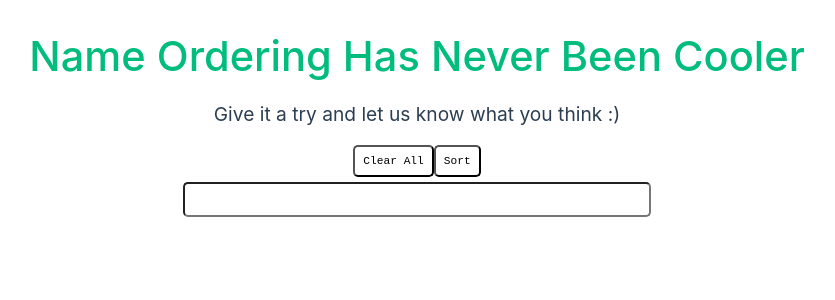
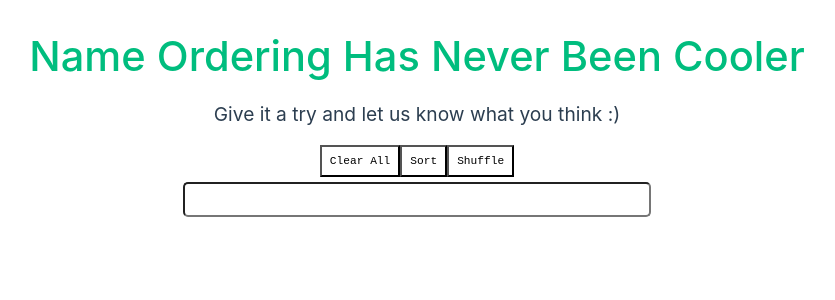
Before and after one commit to Sambuxc/name-ordering, a Vue app: page / in a window 1280 px wide. Shown: the top 300 px of the page, without its empty margins (223-1058 px from the left). Built offline with nearby package versions, Linux system fonts and the light colour scheme.

Commit message:
[Refactor] • created new components • added lodash for shuffling items • started with some css transition but not working as expected when shuffling/sorting

```diff
--- a/package.json
+++ b/package.json
@@ -13,6 +13,7 @@
   },
   "devDependencies": {
     "@vitejs/plugin-vue": "^5.0.4",
+    "lodash-es": "^4.17.21",
     "vite": "^5.1.6"
   }
 }
--- a/src/App.vue
+++ b/src/App.vue
@@ -6,58 +6,13 @@
   </header>
 
   <main>
-    <div class="input-wrapper">
-      <div>
-        <input type="button" value="Clear All" @click="clearList">
-        <input type="button" value="Sort" @click="sortList('alpha')">
-      </div>
-      <input
-          type="text"
-          name="input-name"
-          @keydown="inputChange($event)"
-          v-model:="nameVal"
-      />
-    </div>
-
-    <NameList
-        v-if="nameArr.length > 0"
-        :list="nameArr"
-    />
+    <ListWithControls />
   </main>
 </template>
 
 <script setup>
-import {ref} from "vue";
 import HelloWorld from './components/HelloWorld.vue'
-import NameList from "@/components/NameList.vue";
-
-const nameVal = ref('')
-
-const nameArr = ref([]);
-
-function inputChange(e) {
-  const keyCode = e.code
-  switch (keyCode) {
-    case 'Enter':
-      if (!!nameVal.value) {
-        nameArr.value.push(nameVal.value.toLowerCase())
-        nameVal.value = ''
-      }
-      break;
-  }
-}
-
-function clearList() {
-  nameArr.value = [];
-}
-
-function sortList(type) {
-  switch (type) {
-    case 'alpha':
-      nameArr.value.sort()
-      break;
-  }
-}
+import ListWithControls from "@/components/ListWithControls.vue";
 </script>
 
 <style scoped>
@@ -87,41 +42,5 @@ main {
   width: 100%;
 }
 
-.input-wrapper {
-  margin: 0 auto;
-  width: 100%;
-  display: flex;
-  flex-flow: column;
-  align-items: center;
-  gap: 5px;
-
-  input {
-    border-radius: 5px;
-  }
-
-  input[type=button] {
-    padding: .5rem;
-    width: fit-content;
-    background: rgba(255, 255, 255, 0.7);
-    font-family: monospace;
-    font-size: .7rem;
-
-    &:active {
-      background: rgba(255, 255, 255, 0.8);
-    }
-  }
-
-  input[type=text] {
-    padding: 8px;
-    width: 60%;
-    background: rgba(255, 255, 255, 0.6);
-    font-family: monospace;
-
-    &:focus {
-      outline: none;
-      background: rgba(255, 255, 255, 0.7);
-    }
-  }
-}
 
 </style>
--- /dev/null
+++ b/src/components/ListItems.vue
@@ -0,0 +1,80 @@
+<template>
+  <TransitionGroup tag="ul" name="fade" class="container">
+    <li
+        v-for="(item, index) in props.list"
+        :key="index"
+        class="item"
+    >
+      {{ item }}
+<!--      <button @click="$emit('remove')">x</button>-->
+    </li>
+  </TransitionGroup>
+</template>
+
+<script setup>
+const props = defineProps({
+  list: {type: Array},
+})
+// TODO: read up transition-group -> https://vuejs.org/guide/built-ins/transition-group.html#transitiongroup
+// TODO: on hover li, truncate text and animate X button to remove it
+
+</script>
+
+<style scoped>
+ul.container {
+  margin-top: 1rem;
+  margin-left: auto;
+  margin-right: auto;
+  list-style: none;
+  position: relative;
+  padding: 0;
+}
+
+li {
+  position: relative;
+  margin: 8px 8px 0 0;
+  padding: 8px;
+  width: fit-content;
+  border-radius: 13px;
+  outline: 1px solid var(--vt-c-white-soft);
+  background: hsla(160, 100%, 37%, 1);
+  color: var(--vt-c-black);
+  text-transform: capitalize;
+  font-family: monospace;
+  transition: 1s all ease-in-out;
+}
+
+/*
+* Transitions
+*/
+
+.list-enter-active,
+.list-leave-active {
+  //transition: all 1s ease;
+}
+.list-enter-from,
+.list-leave-to {
+  //opacity: 0;
+  //transform: translateX(30px);
+}
+
+/* 1. declare transition */
+.fade-move,
+.fade-enter-active,
+.fade-leave-active {
+  transition: all 0.5s cubic-bezier(0.55, 0, 0.1, 1);
+}
+
+/* 2. declare enter from and leave to state */
+.fade-enter-from,
+.fade-leave-to {
+  opacity: 0;
+  transform: scaleY(0.01) translate(30px, 0);
+}
+
+/* 3. ensure leaving items are taken out of layout flow so that moving
+      animations can be calculated correctly. */
+.fade-leave-active {
+  position: absolute;
+}
+</style>
--- /dev/null
+++ b/src/components/ListWithControls.vue
@@ -0,0 +1,106 @@
+<template>
+  <div class="controls-wrapper">
+    <div class="">
+      <button @click="clearList">Clear All</button>
+      <button @click="sortList('alpha')">Sort</button>
+      <button @click="sortList('shuffle')" aria-label="Shuffle the deck!"
+              title="Shuffle the deck!">Shuffle
+      </button>
+    </div>
+    <input
+        type="text"
+        name="input-name"
+        @keydown="inputChange($event)"
+        v-model:="inputVal"
+    />
+  </div>
+
+  <ListItems
+      v-if="items.length > 0"
+      :list="items"
+  />
+</template>
+
+<script setup>
+import ListItems from "@/components/ListItems.vue"
+import {shuffle as _shuffle} from 'lodash-es'
+import {ref} from "vue"
+
+const inputVal = ref('')
+
+const items = ref([])
+
+
+function inputChange(e) {
+  const keyCode = e.code
+  switch (keyCode) {
+    case 'Enter':
+      if (!!inputVal.value) {
+        items.value.push(inputVal.value.toLowerCase())
+        // items.value.reverse()
+        inputVal.value = ''
+      }
+      break;
+  }
+}
+
+function clearList() {
+  items.value = []
+}
+
+function sortList(type) {
+  switch (type) {
+    case 'alpha':
+      items.value.sort()
+      break;
+
+    case 'shuffle':
+      items.value = _shuffle(items.value)
+      break;
+  }
+}
+
+function remove() {
+  console.log('remove clicked')
+}
+</script>
+
+<style scoped>
+
+.controls-wrapper {
+  margin: 0 auto;
+  width: 100%;
+  display: flex;
+  flex-flow: column;
+  align-items: center;
+  gap: 5px;
+
+  input {
+    border-radius: 5px;
+  }
+
+  button {
+    padding: .5rem;
+    width: fit-content;
+    background: rgba(255, 255, 255, 0.7);
+    font-family: monospace;
+    font-size: .7rem;
+
+    &:active {
+      background: rgba(255, 255, 255, 0.8);
+    }
+  }
+
+  input[type=text] {
+    padding: 8px;
+    width: 60%;
+    background: rgba(255, 255, 255, 0.6);
+    font-family: monospace;
+
+    &:focus {
+      outline: none;
+      background: rgba(255, 255, 255, 0.7);
+    }
+  }
+}
+</style>
--- a/src/components/NameList.vue
+++ /dev/null
@@ -1,42 +0,0 @@
-<template>
-  <ul class="name-list">
-    <transition-group>
-      <li v-for="name in props.list">
-        {{ name }}
-      </li>
-    </transition-group>
-  </ul>
-</template>
-
-<script setup>
-
-const props = defineProps({
-  list: { type: Array }
-})
-// TODO: read up transition-group -> https://vuejs.org/guide/built-ins/transition-group.html#transitiongroup
-// TODO: on hover li, truncate text and animate X button to remove it
-</script>
-
-<style scoped>
-ul {
-  margin-top: 1rem;
-  list-style: none;
-  padding-left: 0;
-  max-width: 789px;
-  display: flex;
-  flex-wrap: wrap;
-}
-li {
-  margin: 8px 8px 0 0;
-  padding: 8px;
-  width: fit-content;
-  border-radius: 13px;
-  outline: 1px solid var(--vt-c-white-soft);
-  background: hsla(160, 100%, 37%, 1);
-  color: var(--vt-c-black);
-  pointer-events: none;
-  text-transform: capitalize;
-  font-family: monospace;
-  transition: 1s all ease-in-out;
-}
-</style>
```
Also changed, not shown: 1 other file (tests, documents, lock files or other folders).
